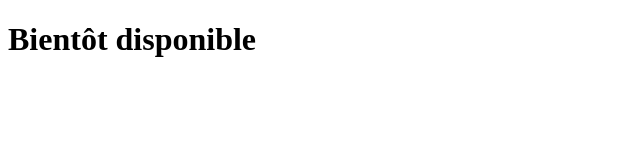
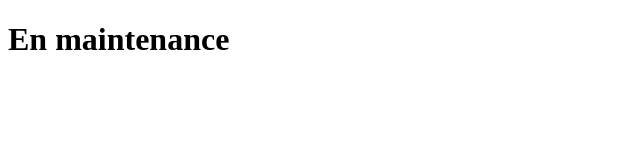
Before and after one commit to zqriouet/portfolio, a plain HTML site: page index.html in a window 1280 px wide. Shown: the whole page, without its empty margins (0-640 px from the left). Drawn offline with Linux system fonts and the light colour scheme.

Commit message:
minor changes

```diff
--- a/index.html
+++ b/index.html
@@ -6,6 +6,6 @@
     <title>Document</title>
   </head>
   <body>
-    <h1>Bientôt disponible</h1>
+    <h1>En maintenance</h1>
   </body>
 </html>
```
